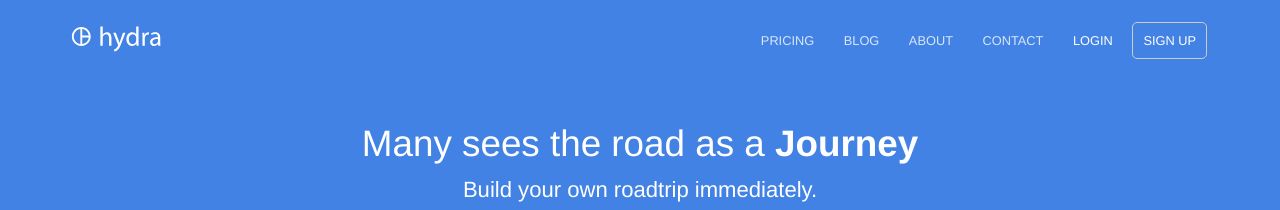
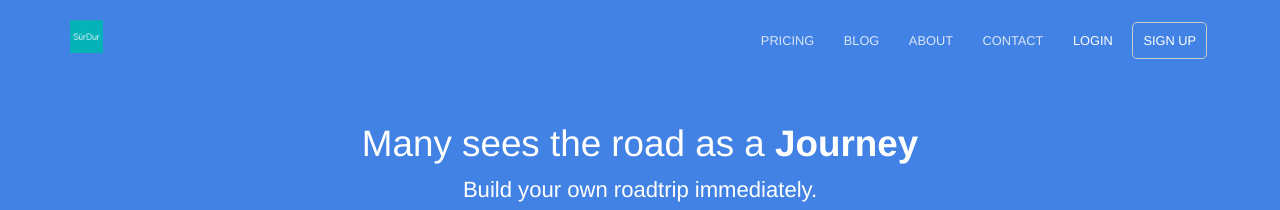
Before and after one commit to Sur-Dur/SeniorProject, a Jekyll site: the page built from index.html, in a window 1280 px wide. Shown: the top 210 px of the page. Built offline with Jekyll 4.4.1, drawn with Linux system fonts in a browser that asks for light colours.

Commit message:
Update default.html

```diff
--- a/_layouts/default.html
+++ b/_layouts/default.html
@@ -23,7 +23,7 @@
 	<body>
 		<header>
 			<div class="container">
-				<div class="company-name"><a href="{{ site.baseurl }}/"><img src="{{ site.baseurl }}/images/logo.svg" alt="Hydra Logo" width="95" height="33" /></a></div>
+				<div class="company-name"><a href="{{ site.baseurl }}/"><img src="{{ site.baseurl }}/images/logo.jpg" alt="Surdur Logo" width="95" height="33" /></a></div>
 				{% include navigation.html %}
 			</div>
 		</header>
```
